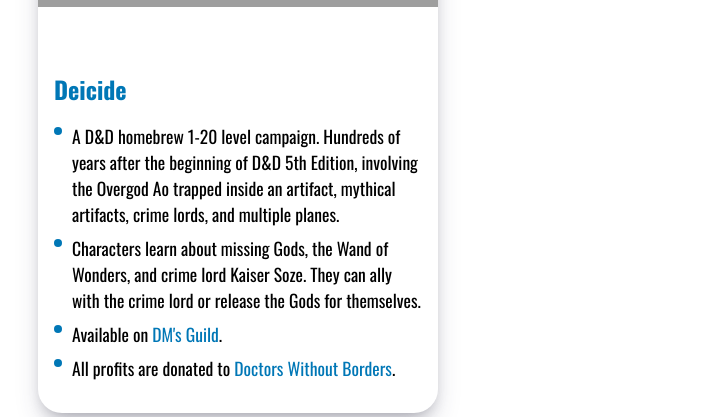
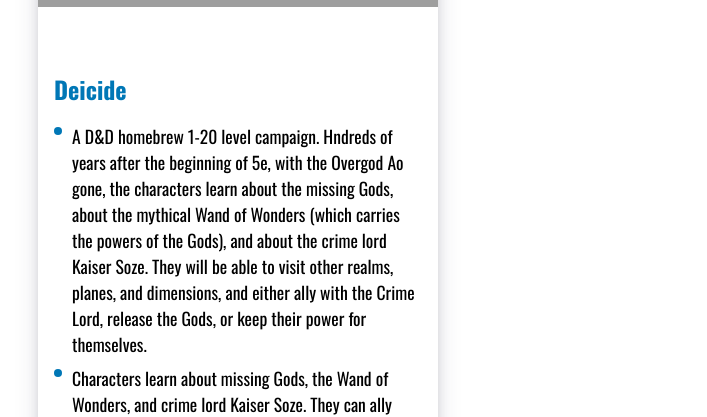
Before and after one commit to david-simoes-93/david-simoes-93.github.io, an Angular app: page / in a window 1280 px wide. Shown: the part 5800-6217 px from the top of the page, without its empty margins (170-877 px from the left). Built offline with nearby package versions, Linux system fonts and the light colour scheme; grey boxes are pictures that could not be loaded.

Commit message:
deicide description

```diff
--- a/src/app/writing-career/writing-career.ts
+++ b/src/app/writing-career/writing-career.ts
@@ -59,7 +59,7 @@
 
     this.deicideItems = [
       this.sanitizer.bypassSecurityTrustHtml(
-        'A D&D homebrew 1-20 level campaign. Hundreds of years after the beginning of D&D 5th Edition, involving the Overgod Ao trapped inside an artifact, mythical artifacts, crime lords, and multiple planes.'
+        'A D&D homebrew 1-20 level campaign. Hndreds of years after the beginning of 5e, with the Overgod Ao gone, the characters learn about the missing Gods, about the mythical Wand of Wonders (which carries the powers of the Gods), and about the crime lord Kaiser Soze. They will be able to visit other realms, planes, and dimensions, and either ally with the Crime Lord, release the Gods, or keep their power for themselves.'
       ),
       this.sanitizer.bypassSecurityTrustHtml(
         'Characters learn about missing Gods, the Wand of Wonders, and crime lord Kaiser Soze. They can ally with the crime lord or release the Gods for themselves.'
```
